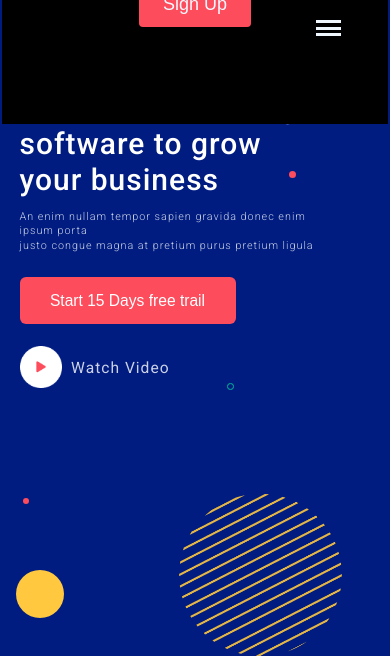
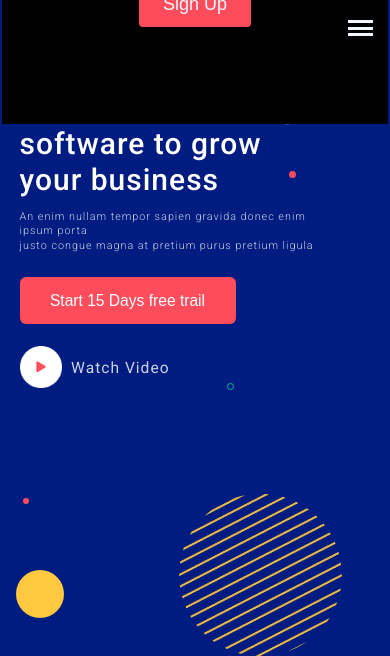
Before and after one commit to lapyaeT/Landing-7, a plain HTML site: page index.html in a window 390 px wide. Shown: the top 656 px of the page. Drawn offline with Linux system fonts and the light colour scheme; grey boxes are pictures that could not be loaded; a web font is replaced by a local one.

Commit message:
template

```diff
--- a/css/navation.css
+++ b/css/navation.css
@@ -142,7 +142,7 @@
         display: block;
         z-index: 1001;
         position: absolute;
-        right: 5%;
+        right: -4%;
     }
 
     .check-btn .line {
```
